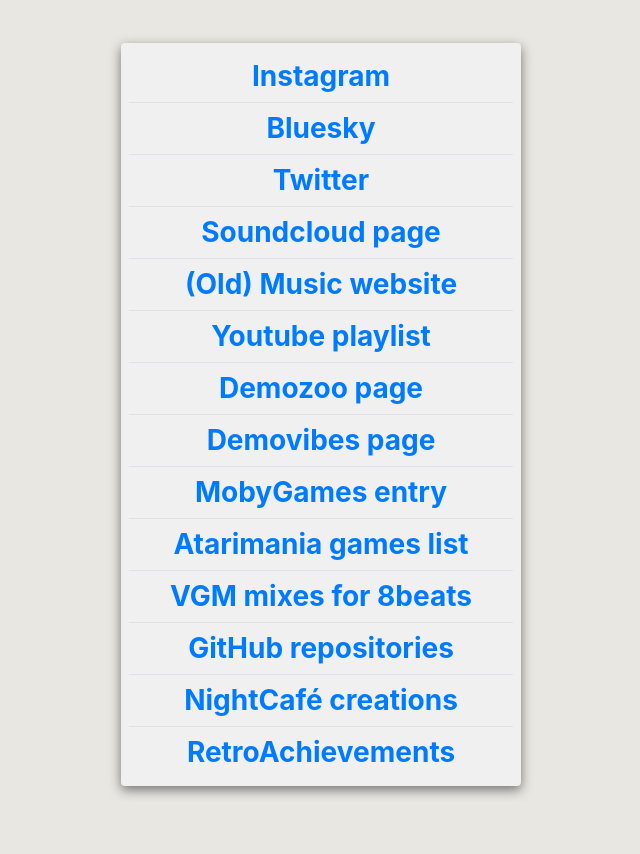
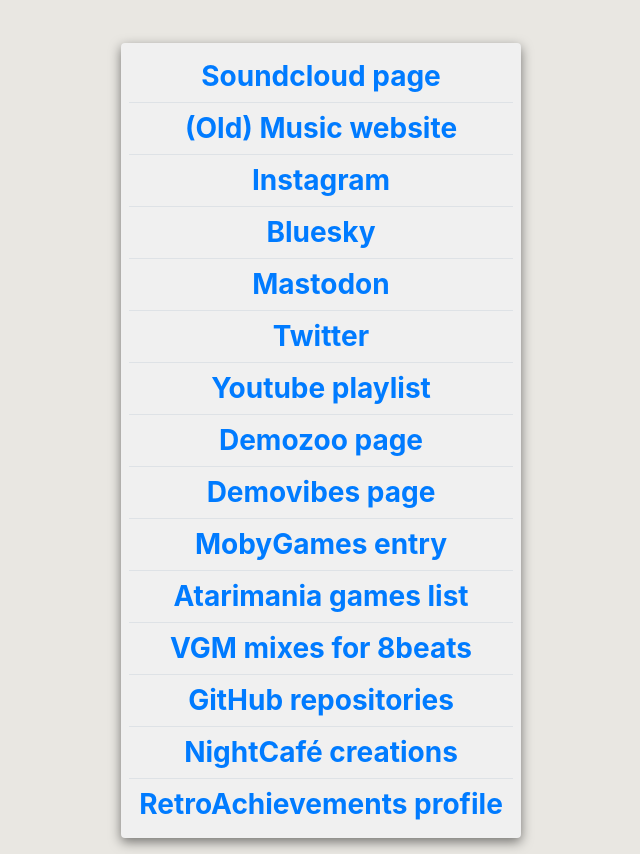
Before and after one commit to mstempell/mstempell.github.io, a plain HTML site: page index.html in a window 1280 px wide. Shown: the part 336-1190 px from the top of the page, without its empty margins (319-959 px from the left). Before the commit the page ends 1138 px from the top, so only its background shows below. Drawn offline with Linux system fonts and the light colour scheme.

Commit message:
Update index.html

```diff
--- a/index.html
+++ b/index.html
@@ -25,6 +25,16 @@
       <div class="container small-middle-container mb-3 p-2 rounded box list h3">
         <div>
           <p class="py-2 my-0 border-bottom">
+            <a href="https://soundcloud.com/dma-sc"><strong>Soundcloud page</strong></a>
+          </p>
+        </div>
+        <div>
+          <p class="py-2 my-0 border-bottom">
+            <a href="http://dma-sc.atari.org"><strong>(Old) Music website</strong></a>
+          </p>
+        </div>
+        <div>
+          <p class="py-2 my-0 border-bottom">
             <a href="https://www.instagram.com/dmasct1/"><strong>Instagram</strong></a>
           </p>
         </div>
@@ -35,17 +45,12 @@
         </div>
         <div>
           <p class="py-2 my-0 border-bottom">
-            <a href="https://twitter.com/dma_sc"><strong>Twitter</strong></a>
+            <a href="https://mastodon.gamedev.place/@dma_sc"><strong>Mastodon</strong></a>
           </p>
         </div>
         <div>
           <p class="py-2 my-0 border-bottom">
-            <a href="https://soundcloud.com/dma-sc"><strong>Soundcloud page</strong></a>
-          </p>
-        </div>
-        <div>
-          <p class="py-2 my-0 border-bottom">
-            <a href="http://dma-sc.atari.org"><strong>(Old) Music website</strong></a>
+            <a href="https://twitter.com/dma_sc"><strong>Twitter</strong></a>
           </p>
         </div>
         <div>
@@ -90,7 +95,7 @@
         </div>
         <div>
           <p class="py-2 my-0">
-            <a href="https://retroachievements.org/user/dma"><strong>RetroAchievements</strong></a>
+            <a href="https://retroachievements.org/user/dma"><strong>RetroAchievements profile</strong></a>
           </p>
         </div>
       </div>
```
